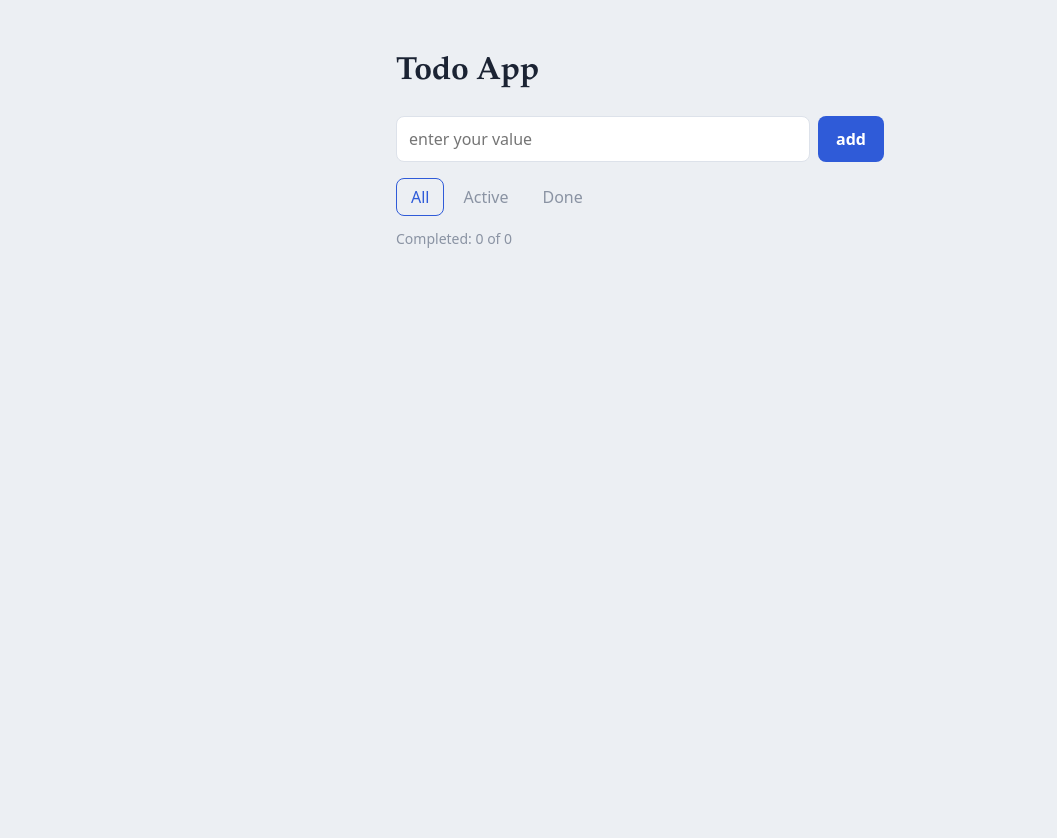
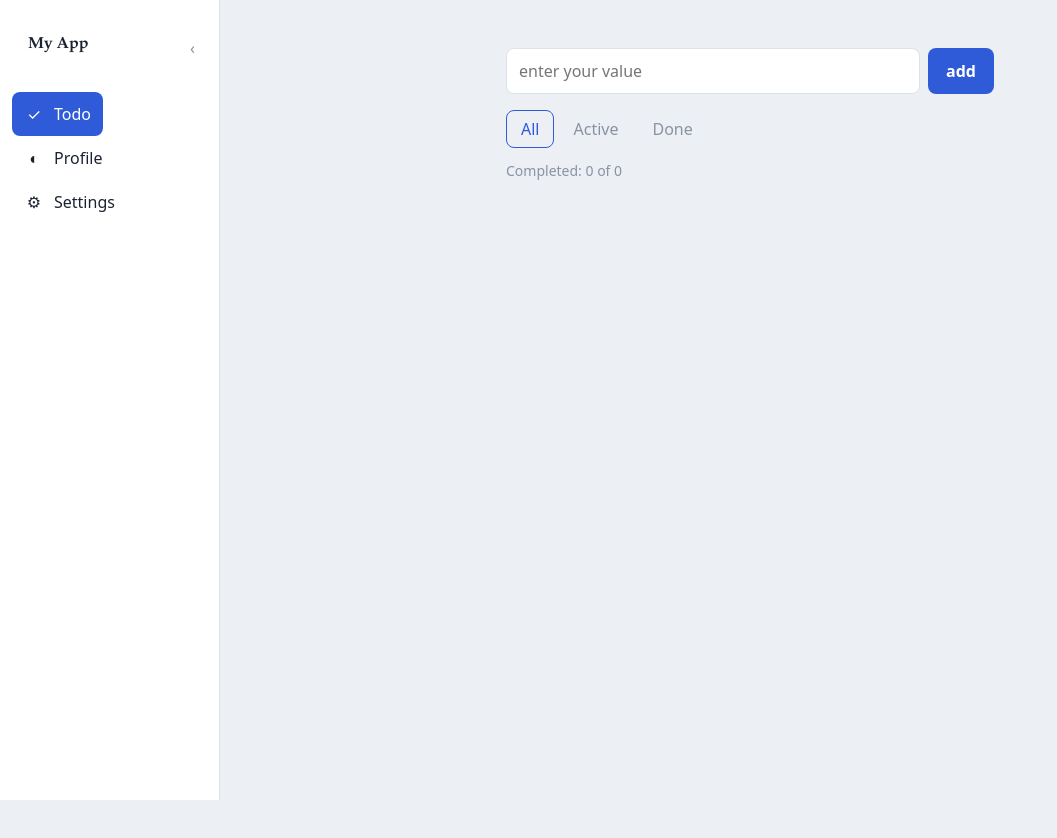
Before and after one commit to VasilievKirill333/react-todo-app, a React (Vite) app: page / in a window 1280 px wide. Shown: the top 838 px of the page, without its empty margins (0-1057 px from the left). After the commit the page ends 800 px from the top, so only its background shows below. Built offline with nearby package versions, Linux system fonts and the light colour scheme.

Commit message:
feat: add sidebar

```diff
--- a/src/App.jsx
+++ b/src/App.jsx
@@ -2,6 +2,7 @@ import { useState, useEffect } from 'react';
 import TodoForm from './components/TodoForm';
 import TodoList from './components/TodoList';
 import FilterButtons from './components/FilterButtons';
+import Sidebar from './components/Sidebar';
 
 import styles from './App.module.css';
 
@@ -16,6 +17,8 @@ function App() {
 
   const totalCount = todos.length;
   const doneCount = todos.filter(todo => todo.done).length;
+
+  const [activeSection, setActiveSection] = useState('todo');
 
   useEffect(() => {
     localStorage.setItem('todos', JSON.stringify(todos));
@@ -54,8 +57,9 @@ function App() {
   }
 
   return (
-    <div className={styles.app}>
-      <h1>Todo App</h1>
+    <div className={styles.layout}>
+      <Sidebar active={activeSection} onSelect={setActiveSection} />
+        <main className={styles.content}>
           <TodoForm
             inputValue={inputValue}
             onInputChange={setInputValue}
@@ -76,6 +80,7 @@ function App() {
             </button>
           )}
         </div>
+      </main>
     </div>
   );
 }
--- a/src/App.module.css
+++ b/src/App.module.css
@@ -1,3 +1,15 @@
+.layout {
+  display: flex;
+  min-height: 100vh;
+}
+
+.content {
+  flex: 1;
+  max-width: 520px;
+  margin: 48px auto;
+  padding: 0 16px;
+}
+
 .app {
   max-width: 520px;
   margin: 48px auto;
--- /dev/null
+++ b/src/components/Sidebar.jsx
@@ -0,0 +1,39 @@
+import { useState } from 'react';
+import styles from './Sidebar.module.css';
+
+const NAV_ITEMS = [
+  { id: 'todo', label: 'Todo', icon: '✓' },
+  { id: 'profile', label: 'Profile', icon: '◐' },
+  { id: 'settings', label: 'Settings', icon: '⚙' },
+];
+
+function Sidebar({ active, onSelect }) {
+  const [isOpen, setIsOpen] = useState(true);
+
+  return (
+    <aside className={isOpen ? styles.sidebar : `${styles.sidebar} ${styles.collapsed}`}>
+      <div className={styles.header}>
+        {isOpen && <span className={styles.logo}>My App</span>}
+        <button className={styles.toggle} onClick={() => setIsOpen(!isOpen)}>
+          {isOpen ? '‹' : '›'}
+        </button>
+      </div>
+
+      <nav>
+        {NAV_ITEMS.map(item => (
+          <button
+            key={item.id}
+            className={item.id === active ? `${styles.item} ${styles.active}` : styles.item}
+            onClick={() => onSelect(item.id)}
+            title={item.label}
+          >
+            <span className={styles.icon}>{item.icon}</span>
+            {isOpen && item.label}
+          </button>
+        ))}
+      </nav>
+    </aside>
+  );
+}
+
+export default Sidebar;
--- /dev/null
+++ b/src/components/Sidebar.module.css
@@ -0,0 +1,71 @@
+.sidebar {
+  display: flex;
+  flex-direction: column;
+  gap: 4px;
+  width: 220px;
+  padding: 16px 12px;
+  border-right: 1px solid var(--line);
+  background: var(--surface);
+  transition: width 0.2s ease;
+}
+
+.logo {
+  padding: 8px 12px 16px;
+  font-family: var(--font-display);
+  font-weight: 600;
+}
+
+.item {
+  display: flex;
+  align-items: center;
+  gap: 10px;
+  padding: 10px 12px;
+  border: none;
+  border-radius: var(--radius);
+  background: none;
+  color: var(--text);
+  text-align: left;
+}
+
+.item:hover {
+  background: var(--bg);
+}
+
+.active {
+  background: var(--accent);
+  color: var(--accent-text);
+}
+
+.icon {
+  width: 20px;
+  text-align: center;
+}
+
+
+.collapsed {
+  width: 64px;
+}
+
+.collapsed .item {
+  justify-content: center;
+}
+
+.header {
+  display: flex;
+  align-items: center;
+  justify-content: space-between;
+  padding: 8px 4px 16px;
+}
+
+.toggle {
+  border: none;
+  background: none;
+  padding: 4px 8px;
+  border-radius: var(--radius);
+  color: var(--muted);
+  font-size: 1rem;
+}
+
+.toggle:hover {
+  background: var(--bg);
+}
```
Lines whose indentation alone changed are shown as unchanged.
